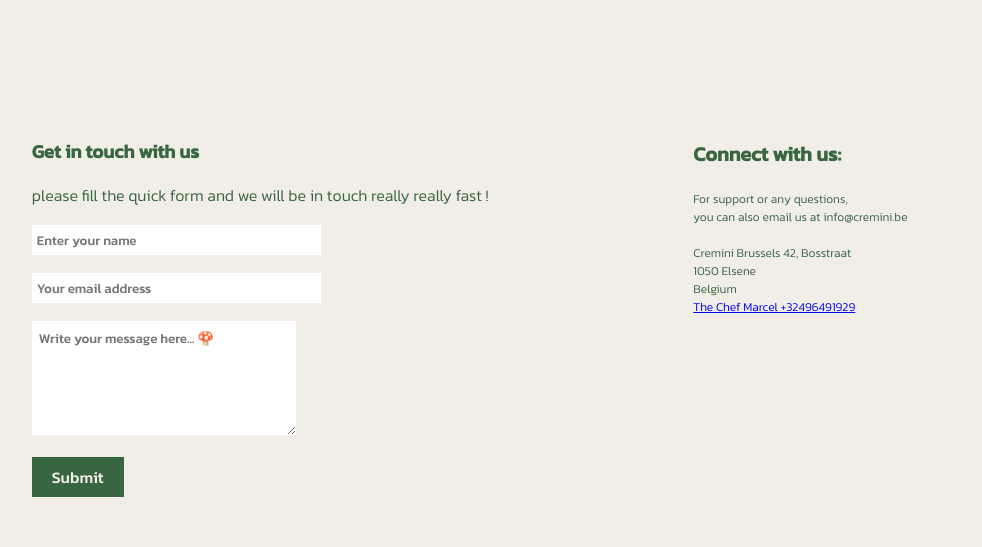
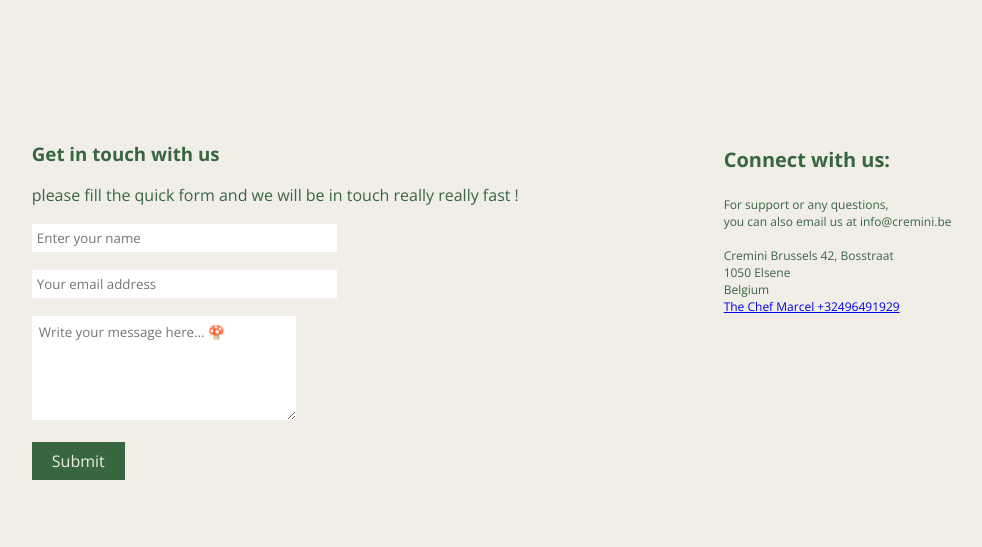
Before and after one commit to becodeorg/the-start-up-mount-doom, a plain HTML site: page about-us/index.html in a window 1280 px wide. Shown: the part 1540-2087 px from the top of the page, without its empty margins (45-1027 px from the left). Drawn offline with nearby package versions, Linux system fonts and the light colour scheme; files that its build step writes are made by us from their sources.

Commit message:
style: fonts and last changes

```diff
--- a/about-us/style.scss
+++ b/about-us/style.scss
@@ -5,7 +5,7 @@ $backie: #f0eee7;
 }
 
 body {
-  font-family: "Kanit", sans-serif;
+  font-family: 'Open Sans', sans-serif;
   background: $backie;
 }
 input {
@@ -16,7 +16,7 @@ h1 {
   font-family: "EB Garamond", serif;
 }
 label,input,textarea, #label-title{
-  font-family: "Kanit", sans-serif;
+ font-family: 'Open Sans', sans-serif;
 
 }
 
```
